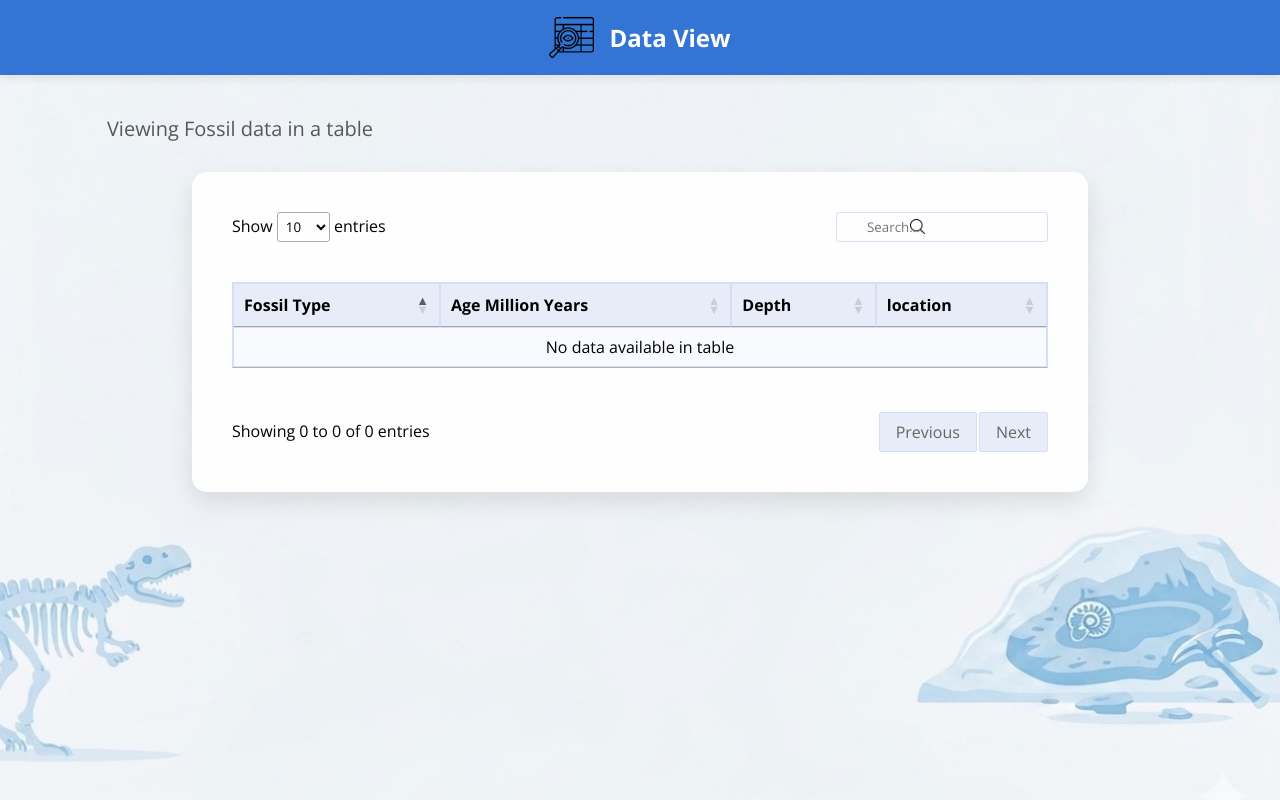
After one commit to MariamWael411/Fossils, a PHP site: page /dataviewFo.php in a window 1280 px wide. The commit adds this page. Run offline with PHP 8.4, Linux system fonts and the light colour scheme; data that the repository does not hold is empty; some libraries are stand-ins or nearby versions.

Commit message:
view data

```diff
--- /dev/null
+++ b/css/dataviewFo.css
@@ -0,0 +1,112 @@
+*{
+padding: 0;
+margin: 0;
+box-sizing: border-box;
+ font-family: "Open Sans", sans-serif;
+scroll-behavior: smooth;
+}
+body {
+    font-family: 'Segoe UI', sans-serif;
+    background-color: #f0f4f8;
+    background-image: url("../imgs/fossilback.jpeg");
+    background-size: cover;
+    margin: 0;
+    display: flex;
+    flex-direction: column;
+    align-items: center;
+
+}
+
+/* تنسيق الهيدر ليكون الكلام والأيقونة في النص وجنب بعض */
+.header-banner {
+    background-color: #3474d4;
+    color: white;
+    width: 100%;
+    padding: 15px 0;
+    display: flex;
+    justify-content: center;
+    align-items: center;
+    gap: 15px; /* مسافة 15 بكسل بين الصورة والكلام */
+    font-size: 24px;
+    font-weight: bold;
+    box-shadow: 0 2px 10px rgba(0,0,0,0.1);
+
+}
+
+/* تنسيق الأيقونة اللي جوه الهيدر فقط */
+.header_icon {
+    width: 45px ; /* حجم صغير ومناسب للهيدر */
+    height: 45px ;
+    object-fit: contain;
+
+    /* لو الصورة ملونة وعايزاها بيضاء، فكي التعليق عن السطر اللي جاي: */
+    /* filter: brightness(0) invert(1); */
+}
+.form-container {
+    background: rgba(255, 255, 255, 0.95); /* شفافية بسيطة عشان تبين الخلفية */
+    padding: 40px;
+
+    border-radius: 15px;
+    box-shadow: 0 10px 25px rgba(0,0,0,0.1);
+    width: 70%;
+    margin-top:0px;
+    margin-bottom: 100px;
+}
+table, th, td {
+  border: 1px solid #d6def6;
+  border-collapse: collapse;
+}
+th{
+    background-color: #E8ECF8;
+}
+td{
+    background-color: #F9FAFE;
+}
+
+.dataTables_wrapper .dataTables_filter,
+.dataTables_wrapper .dataTables_length {
+    margin-bottom: 40px;
+}
+.dataTables_wrapper .dataTables_paginate,
+.dataTables_wrapper .dataTables_info {
+    margin-top: 40px;
+}
+#icon_search{
+
+width: 15px;
+height: 15px;
+position: absolute;
+margin-left: 53%;
+margin-top: 7px;
+}
+.dataTables_wrapper .dataTables_filter input{
+
+padding-left: 30px !important;
+border: none;
+outline: none;
+border-color:#d6def6 !important ;
+
+}
+.dataTables_wrapper .dataTables_paginate .paginate_button{
+
+    background-color:#E8ECF8 !important ;
+    border: 1px solid #d6def6  !important;
+    cursor: pointer !important;
+
+}
+.dataTables_wrapper .dataTables_paginate span .paginate_button{
+
+    background-color: #0f0cea !important;
+
+
+
+}
+p{
+padding-top: 40px;
+
+    margin-left: -800px;
+    margin-bottom: 30px;
+    color: #585858;
+    font-size: 20px;
+
+}
--- /dev/null
+++ b/dataviewFo.php
@@ -0,0 +1,85 @@
+
+<?php include 'insert/db.php';?>
+<!DOCTYPE html>
+<html lang="en">
+<head>
+    <meta charset="UTF-8">
+    <meta name="viewport" content="width=device-width, initial-scale=1.0">
+     <link rel="preconnect" href="https://fonts.googleapis.com">
+<link rel="preconnect" href="https://fonts.gstatic.com" crossorigin>
+<link href="https://fonts.googleapis.com/css2?family=Open+Sans:ital,wght@0,300..800;1,300..800&family=Roboto:ital,wght@0,100..900;1,100..900&display=swap" rel="stylesheet">
+
+    <link rel="stylesheet" href="css/dataviewFo.css">
+<link rel="stylesheet" href="https://cdn.datatables.net/1.13.6/css/jquery.dataTables.min.css">
+    <title>statistical website</title>
+</head>
+<body>
+<div class="header-banner">
+ <img src="imgs/view.png" class ="header_icon">
+ <span> Data View</span>
+</div>
+<p>Viewing Fossil data in a table</p>
+<div class="form-container">
+
+<table id="mytable">
+<img src="imgs/search.png" alt="" id="icon_search">
+<thead>
+
+<tr>
+
+<th>Fossil Type</th>
+<th>Age Million Years</th>
+<th>Depth</th>
+<th>location</th>
+</tr>
+
+
+<tbody>
+    <?php
+    $query="SELECT * FROM fossilsdata";
+    $result=mysqli_query($conn, $query);
+
+    if(mysqli_num_rows($result)> 0){
+while($row=mysqli_fetch_assoc($result)){
+    echo"<tr>";
+echo"<td>".$row["fossil_type"]."</td>";
+echo"<td>".$row["age_million_years"]."</td>";
+echo"<td>".$row["depth"]."</td>";
+echo"<td>".$row["location"]."</td>";
+ echo"</tr>";
+}
+
+
+ }
+
+?>
+</tbody>
+</thead>
+</table>
+
+</div>
+
+
+<script src="https://code.jquery.com/jquery-3.6.0.min.js"></script>
+
+<script src="https://cdn.datatables.net/1.13.6/js/jquery.dataTables.min.js"></script>
+<script>
+$(document).ready(function () {
+    $('#mytable').DataTable();
+});
+</script>
+<script>
+$('#mytable').DataTable({
+    language: {
+        search: "",
+        searchPlaceholder: "Search...."
+    }
+});
+
+
+
+
+</script>
+
+</body>
+</html>
--- a/insert/fossil_insert.php
+++ b/insert/fossil_insert.php
@@ -22,6 +22,7 @@ if (isset($_POST['save_fos'])) {
                 alert('تم حفظ بيانات الحفرية بنجاح!');
                 window.location.href='../fossil_entry.php';
               </script>";
+              header("location:../dataviewFo.php");
     } else {
         // في حالة وجود خطأ (مثلاً لو مفيش مستخدم برقم 1 في الجدول التاني)
         echo "Error: " . mysqli_error($conn);
--- a/insert/medical_insert.php
+++ b/insert/medical_insert.php
@@ -13,6 +13,7 @@ if (isset($_POST['save_med'])) {
 
     if (mysqli_query($conn, $sql)) {
         echo "<script>alert('تم الحفظ بنجاح!'); window.location.href='../medical_entry.php';</script>";
+        header("location:../dataviewMed.php");
     } else {
         echo "Error: " . mysqli_error($conn);
     }
--- a/medical_entry.php
+++ b/medical_entry.php
@@ -38,6 +38,9 @@
             <select name="disease">
                 <option value="Healthy">Healthy</option>
                 <option value="Diabetes">Diabetes</option>
+                <option value="Hypertention">Hypertention</option>
+                <option value="Heart Disease">Heart Disease</option>
+                <option value="Asthma">Asthma</option>
             </select>
         </div>
         <button type="submit" name="save_med" class="submit-btn">Submit</button>
```
Also changed, not shown: css/dataviewMed.css (added, +112 -0 lines), dataviewMed.php (added, +91 -0 lines), fossil_entry.php (+6 -1 lines), imgs/search.png (added), imgs/view.png (added).
